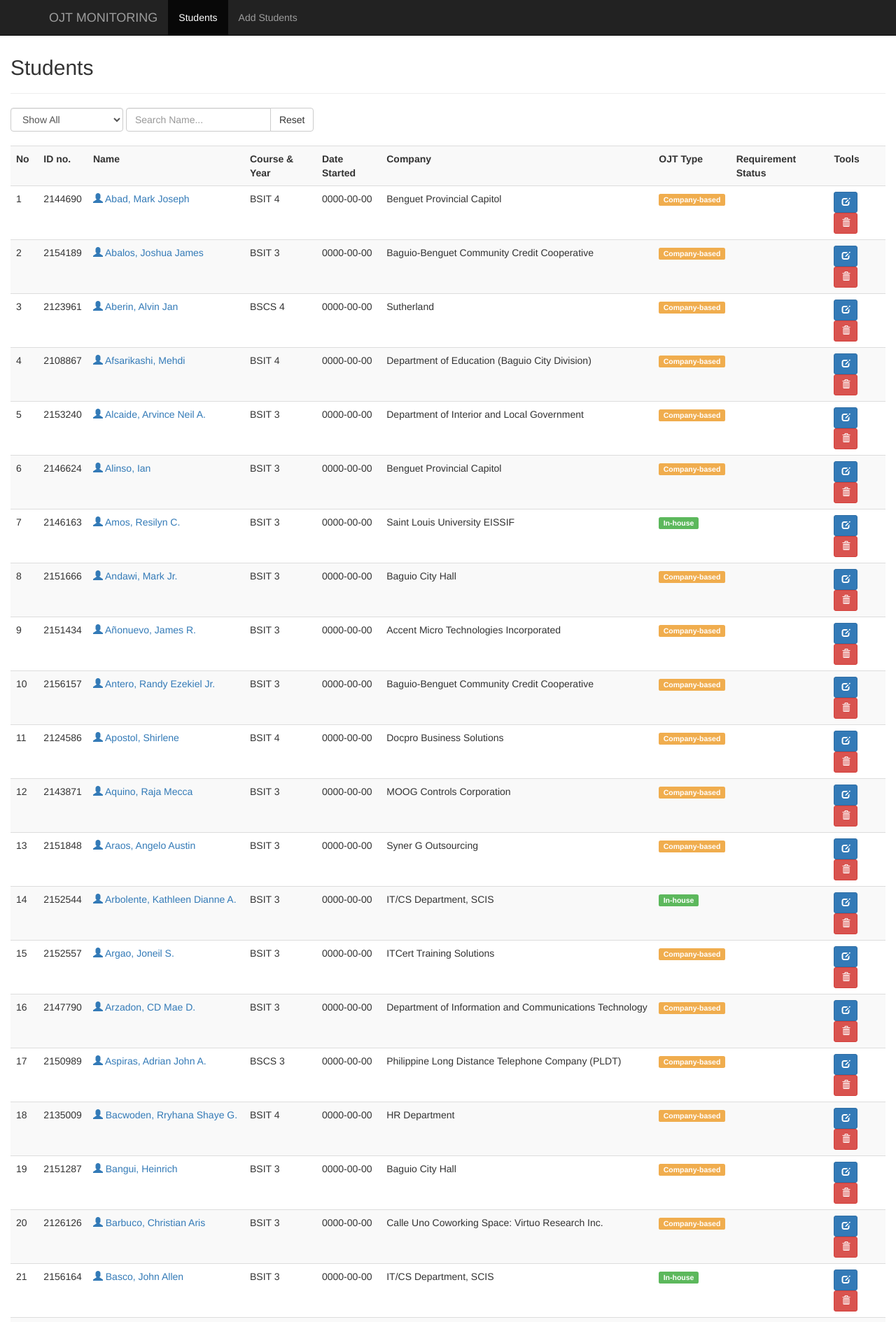
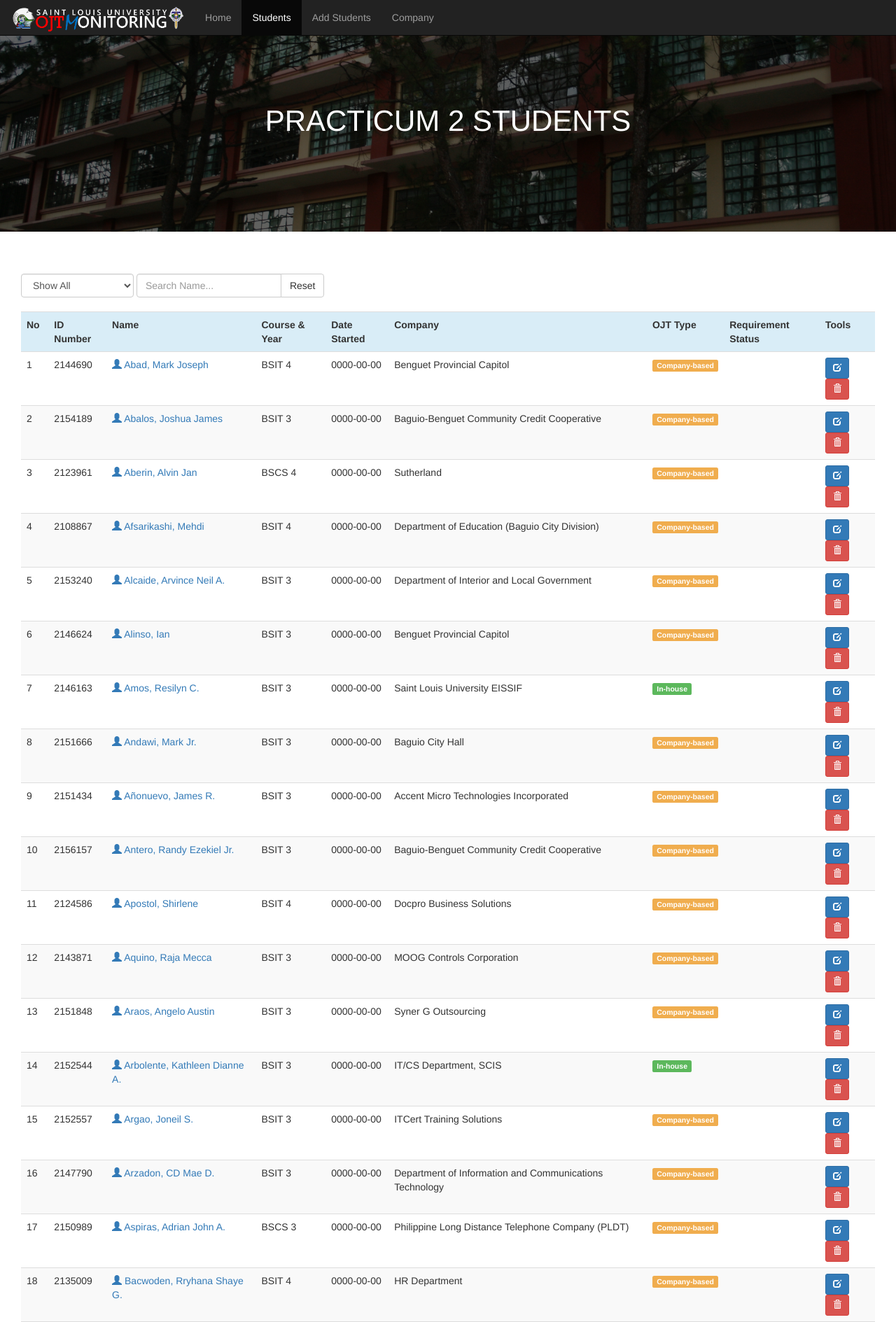
Before and after one commit to IsmaelLangit/OJTMonitoring, a PHP site: page / in a window 1280 px wide. Shown: the top 1889 px of the page at 70% size. Run offline with PHP 8.4, Linux system fonts and the light colour scheme; data comes from the database, SQL or seed files in the repository; some libraries are stand-ins or nearby versions.

Commit message:
Design of the index.php

```diff
--- a/index.php
+++ b/index.php
@@ -8,43 +8,50 @@ include("connect.php");
 	<meta charset="utf-8">
 	<meta http-equiv="X-UA-Compatible" content="IE=edge">
 	<meta name="viewport" content="width=device-width, initial-scale=1">
-	<title>OJT MONITORING</title>
+	<title>SCIS OJT Monitoring</title>
 
-	<!-- Bootstrap -->
-	<link href="css/bootstrap.min.css" rel="stylesheet">
+	<!-- Styles -->
 
-	<style>
-		.content {
-			margin-top: 80px;
-		}
-	</style>
+	<link rel="icon" href="img/scisLogo.png">
 
+	<link rel="stylesheet" type="text/css" href="css/bootstrap.css">
+	<link rel="stylesheet" type="text/css" href="css/styles.css">
+	<link rel="stylesheet" type="text/css" href="css/footer-distributed-with-address-and-phones.css">
+	<link rel="stylesheet" href="http://maxcdn.bootstrapcdn.com/font-awesome/4.2.0/css/font-awesome.min.css">
 </head>
 <body>
 	<nav class="navbar navbar-inverse navbar-fixed-top">
-		<div class="container">
+	  <div class="container-fluid">
 	    <div class="navbar-header">
-				<button type="button" class="navbar-toggle collapsed" data-toggle="collapse" data-target="#navbar" aria-expanded="false" aria-controls="navbar">
-					<span class="sr-only">Toggle navigation</span>
+	      <button type="button" class="navbar-toggle" data-toggle="collapse" data-target="#myNavbar">
 	        <span class="icon-bar"></span>
 	        <span class="icon-bar"></span>
 	        <span class="icon-bar"></span>
 	      </button>
-				<a class="navbar-brand visible-xs-block visible-sm-block" href="">OJT MONITORING</a>
-				<a class="navbar-brand hidden-xs hidden-sm" href="">OJT MONITORING</a>
+	      <a class="navbar-brand" href="#"><img class="logoNav img-responsive" src="img/Picture1.png"></a>
 	    </div>
-			<div id="navbar" class="navbar-collapse collapse">
+	    <div class="collapse navbar-collapse" id="myNavbar">
 	      <ul class="nav navbar-nav">
+	        <li><a href="#">Home</a></li>
 	        <li class="active"><a href="index.php">Students</a></li>
 	        <li><a href="add.php">Add Students</a></li>
+	        <li><a href="#">Company</a></li>
 	      </ul>
-			</div><!--/.nav-collapse -->
+	    </div>
 	  </div>
 	</nav>
+
 	<div class="container-fluid">
-		<div class="content">
-			<h2>Students</h2>
-			<hr />
+		<section class="cta">
+	        <div class="cta-content">
+	            <div class="container">
+	                <h2 class="text-center">PRACTICUM 2 STUDENTS</h2>
+	            </div>
+	        </div>
+	        <div class="overlay"></div>
+		</section>
+
+		<div class="col-md-12 margin-top margin-bottom">
 
 			<?php
 			if(isset($_GET['action']) == 'delete'){
@@ -87,9 +94,9 @@ include("connect.php");
 			<br />
 			<div class="table-responsive">
 			<table class="table table-striped table-hover" id="myTable">
-				<tr>
+				<tr class="info">
 	                    <th>No</th>
-					<th>ID no.</th>
+						<th>ID Number</th>
 						<th>Name</th>
 	                    <th>Course & Year</th>
 	                    <th>Date Started</th>
@@ -148,17 +155,40 @@ include("connect.php");
 				?>
 			</table>
 				</div>
-             <!-- Page Heading -->
-                <div class="row">
-                    <div class="col-lg-12">
-                        <h1 class="page-header">
-                        </h1>
 		</div>
 	</div>
+
+	<footer class="footer-distributed footer">
+		<div class="footer-left">
+			<img class="footerLogo img-responsive" src="img/Picture1.png">
+			<p class="footer-links">
+				<a href="#">Home</a>
+				|
+				<a href="#">Students</a>
+				|
+				<a href="#">Company</a>
+			</p>
+			<p class="footer-company-name">OJT 2 Monitoring &copy; 2017</p>
 		</div>
-	</div><center>
-	<p>&copy; OJT '17</p
-		</center>
+		<div class="footer-center">
+			<div>
+				<i class="fa fa-map-marker"></i>
+				<p><span>A. Bonifacio Street</span> Baguio City, Philippines 2600</p>
+			</div>
+			<div>
+				<i class="fa fa-phone"></i>
+				<p>(063) 74 444 8246 to 48</p>
+			</div>
+		</div>
+		<div class="footer-right">
+			<p class="footer-company-about">
+				<span>Vision of SLU</span>
+				"We envision Saint Louis University as an excellent missionary and transformative educational institution zealous in developing human resources imbued with the Christian Spirit and who are creative, competent and socially involved."
+			</p>
+		</div>
+
+	</footer>
+
 	<script src="https://ajax.googleapis.com/ajax/libs/jquery/1.11.3/jquery.min.js"></script>
 	<script src="js/bootstrap.min.js"></script>
         <script>
```
Lines whose indentation alone changed are shown as unchanged.
